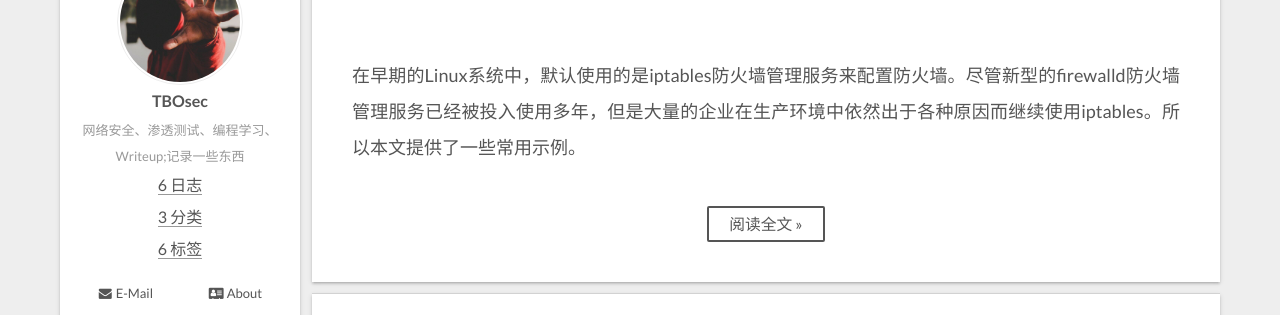
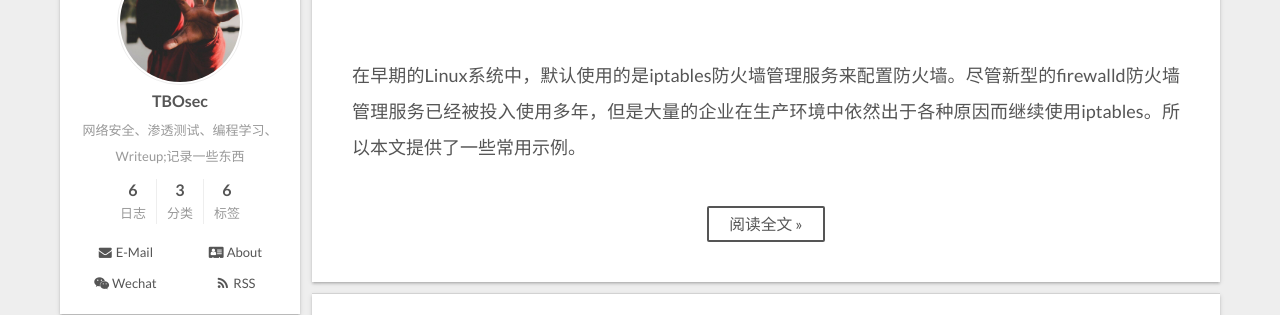
Before and after one commit to TBOsec/Blog, a plain HTML site: page index.html in a window 1280 px wide. Shown: the part 332-647 px from the top of the page. Drawn offline with Linux system fonts and the light colour scheme; some packages are replaced by stand-ins of ours; a script that the page names is missing; a web font is replaced by a local one.

Commit message:
Site updated: 2020-03-10 08:01:31

```diff
--- a/css/main.css
+++ b/css/main.css
@@ -1160,13 +1160,10 @@ pre .javascript .function {
   margin-bottom: 10px;
   margin-right: 10px;
   vertical-align: middle;
-  transition-delay: 0s;
-  transition-duration: 0.2s;
-  transition-timing-function: ease-in-out;
 }
 .links-of-author a::before,
 .links-of-author span.exturl::before {
-  background: #ffcbff;
+  background: #f4e81d;
   border-radius: 50%;
   content: ' ';
   display: inline-block;
@@ -1330,6 +1327,34 @@ pre .javascript .function {
 }
 .post-toc .nav .active-current > a:hover {
   color: #fc6423;
+}
+.site-state {
+  display: flex;
+  justify-content: center;
+  line-height: 1.4;
+  margin-top: 10px;
+  overflow: hidden;
+  text-align: center;
+  white-space: nowrap;
+}
+.site-state-item {
+  padding: 0 15px;
+}
+.site-state-item:not(:first-child) {
+  border-left: 1px solid #eee;
+}
+.site-state-item a {
+  border-bottom: none;
+}
+.site-state-item-count {
+  display: block;
+  font-size: 1em;
+  font-weight: 600;
+  text-align: center;
+}
+.site-state-item-name {
+  color: #999;
+  font-size: 0.8125em;
 }
 .footer {
   color: #999;
@@ -1443,10 +1468,7 @@ pre .javascript .function {
   position: fixed;
   transition-property: bottom;
   z-index: 1300;
-  width: 24px;
-}
-.back-to-top span {
-  display: none;
+  width: initial;
 }
 .back-to-top:hover {
   color: #fc6423;
```
